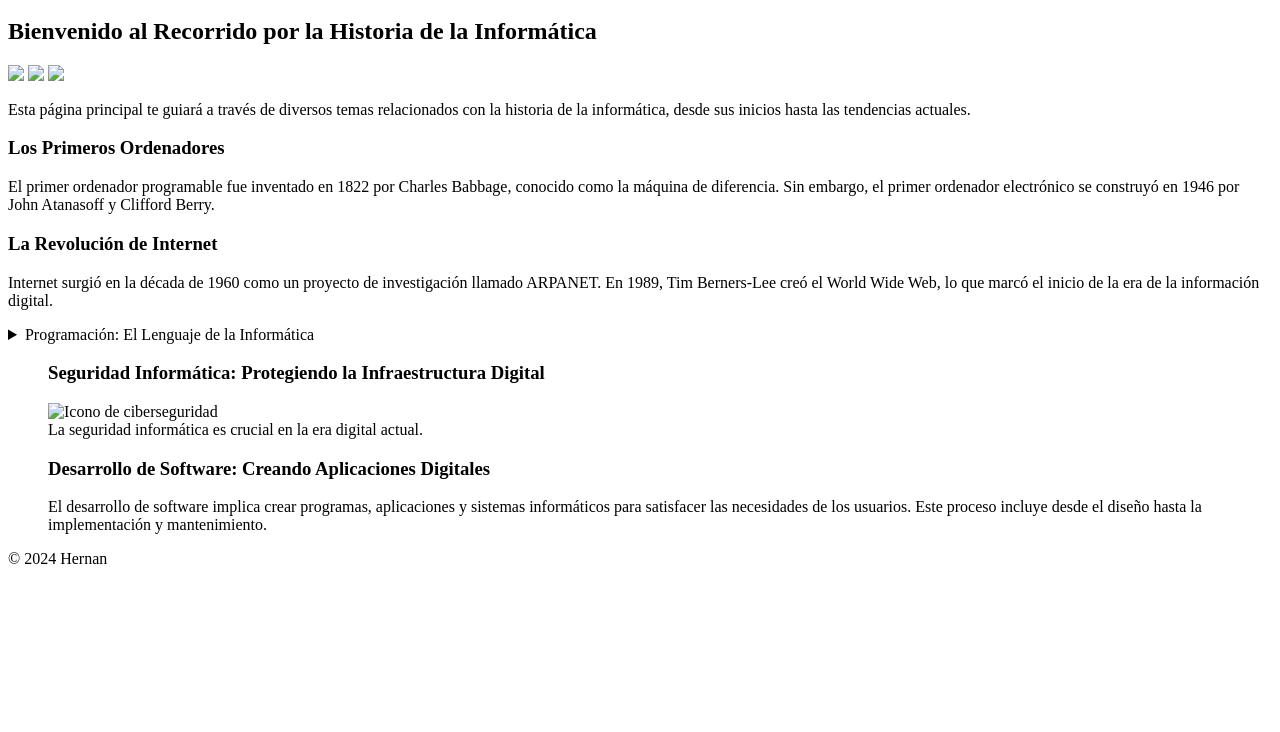
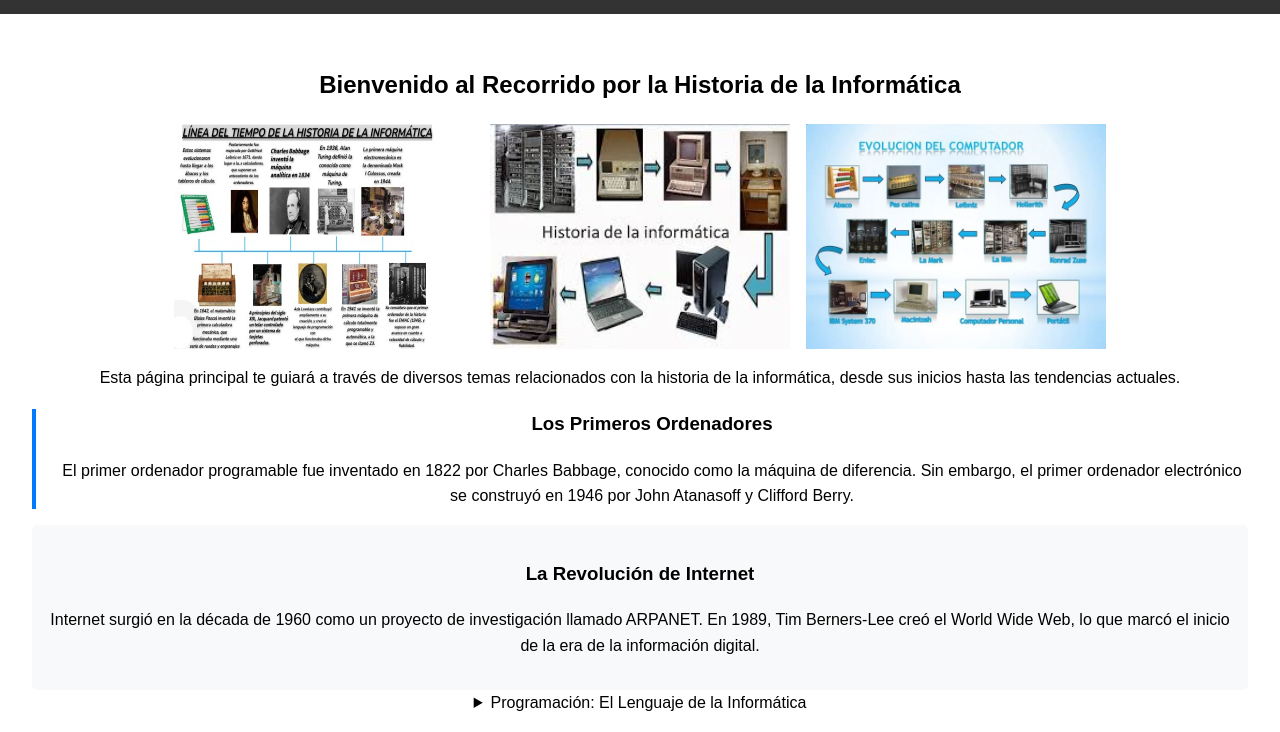
Before and after one commit to djnievas/PreEntrega3Moreyra, a plain HTML site: page index.html in a window 1280 px wide. Shown: the part 154-886 px from the top of the page. Before the commit the page ends 800 px from the top, so only its background shows below. Drawn offline with Linux system fonts and the light colour scheme; the site is published under a folder, as on GitHub Pages, so addresses that start at the root find nothing.

Commit message:
Update index.html

```diff
--- a/index.html
+++ b/index.html
@@ -4,7 +4,7 @@
     <meta charset="UTF-8">
     <meta name="viewport" content="width=device-width, initial-scale=1.0">
     <title>Índice de Informática</title>
-    <link rel="stylesheet" href="../css/estilos.css">
+    <link rel="stylesheet" href="css/estilos.css">
 </head>
 <body>
     <header>
@@ -24,9 +24,9 @@
         <section>
             <h2>Bienvenido al Recorrido por la Historia de la Informática</h2>
             <div class="image-container">
-                <img src="/img/imagen5.jpg" class="vertical-image">
-                <img src="/img/images6.jfif" class="vertical-image">
-                <img src="/img/imagen7.jpg" class="vertical-image">
+                <img src="img/imagen5.jpg" class="vertical-image">
+                <img src="img/images6.jfif" class="vertical-image">
+                <img src="img/imagen7.jpg" class="vertical-image">
             </div>
             <p>Esta página principal te guiará a través de diversos temas relacionados con la historia de la informática, desde sus inicios hasta las tendencias actuales.</p>
 
@@ -51,7 +51,7 @@
 
             <figure>
                 <h3>Seguridad Informática: Protegiendo la Infraestructura Digital</h3>
-                <img src="/img/imagen8.png" alt="Icono de ciberseguridad">
+                <img src="img/imagen8.png" alt="Icono de ciberseguridad">
                 <figcaption>La seguridad informática es crucial en la era digital actual.</figcaption>
             </figure>
 
```
